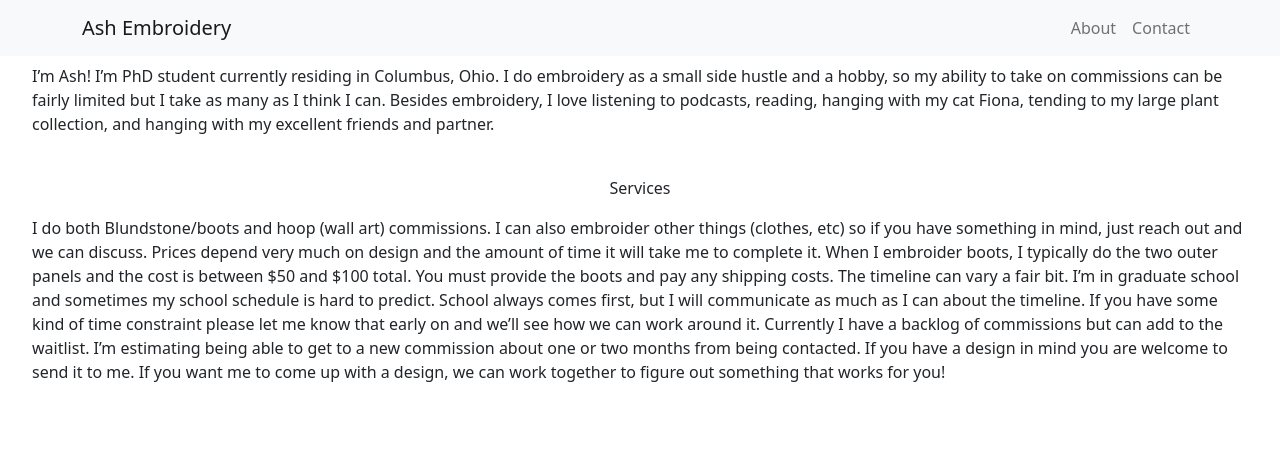
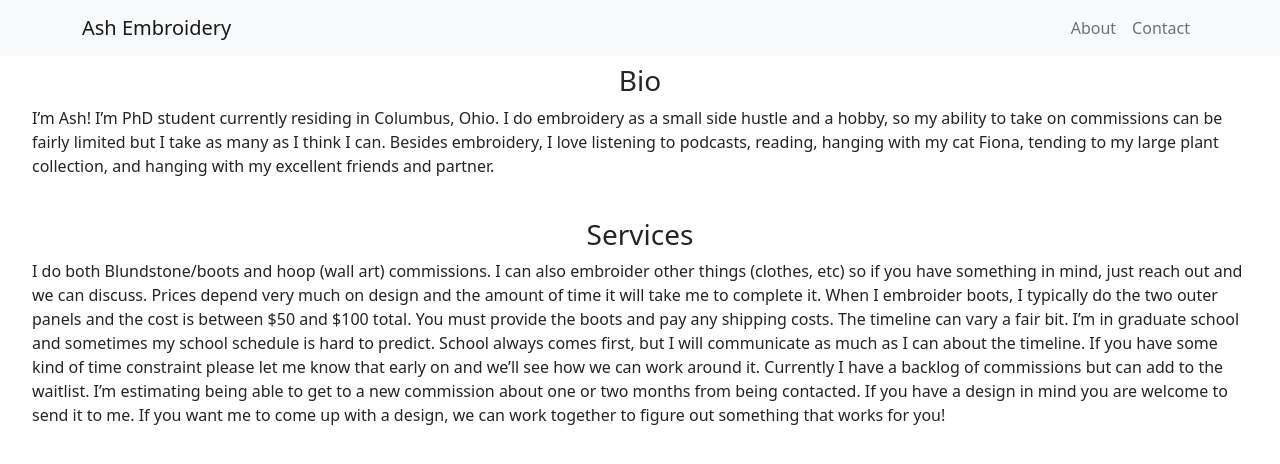
Before and after one commit to BenJerke/ash-embroidery-site, a Next.js app: page /about in a window 1280 px wide. Shown: the top 464 px of the page. Built offline with nearby package versions, Linux system fonts and the light colour scheme.

Commit message:
more formatting

```diff
--- a/pages/about.js
+++ b/pages/about.js
@@ -26,32 +26,21 @@ export default function About() {
     </Navbar>
       <div className={styles.container}>
       <main className={styles.main}>
+        <h3>
+          Bio
+        </h3>
         <p>
         I’m Ash! I’m PhD student currently residing in Columbus, Ohio. I do embroidery as a small side hustle and a hobby, so my ability to take on commissions can be fairly limited but I take as many as I think I can. Besides embroidery, I love listening to podcasts, reading, hanging with my cat Fiona, tending to my large plant collection, and hanging with my excellent friends and partner.
         </p>
         <br></br>
+        <h3>
+        Services
+        </h3>
         <p>
-        Services
-        </p>
-
-<p>
-
 I do both Blundstone/boots and hoop (wall art) commissions. I can also embroider other things (clothes, etc) so if you have something in mind, just reach out and we can discuss. Prices depend very much on design and the amount of time it will take me to complete it.
-
-
-
 When I embroider boots, I typically do the two outer panels and the cost is between $50 and $100 total. You must provide the boots and pay any shipping costs.
-
-
-
 The timeline can vary a fair bit. I’m in graduate school and sometimes my school schedule is hard to predict. School always comes first, but I will communicate as much as I can about the timeline. If you have some kind of time constraint please let me know that early on and we’ll see how we can work around it.
-
-
-
 Currently I have a backlog of commissions but can add to the waitlist. I’m estimating being able to get to a new commission about one or two months from being contacted.
-
-
-
 If you have a design in mind you are welcome to send it to me. If you want me to come up with a design, we can work together to figure out something that works for you!
         </p>
       </main>
```
